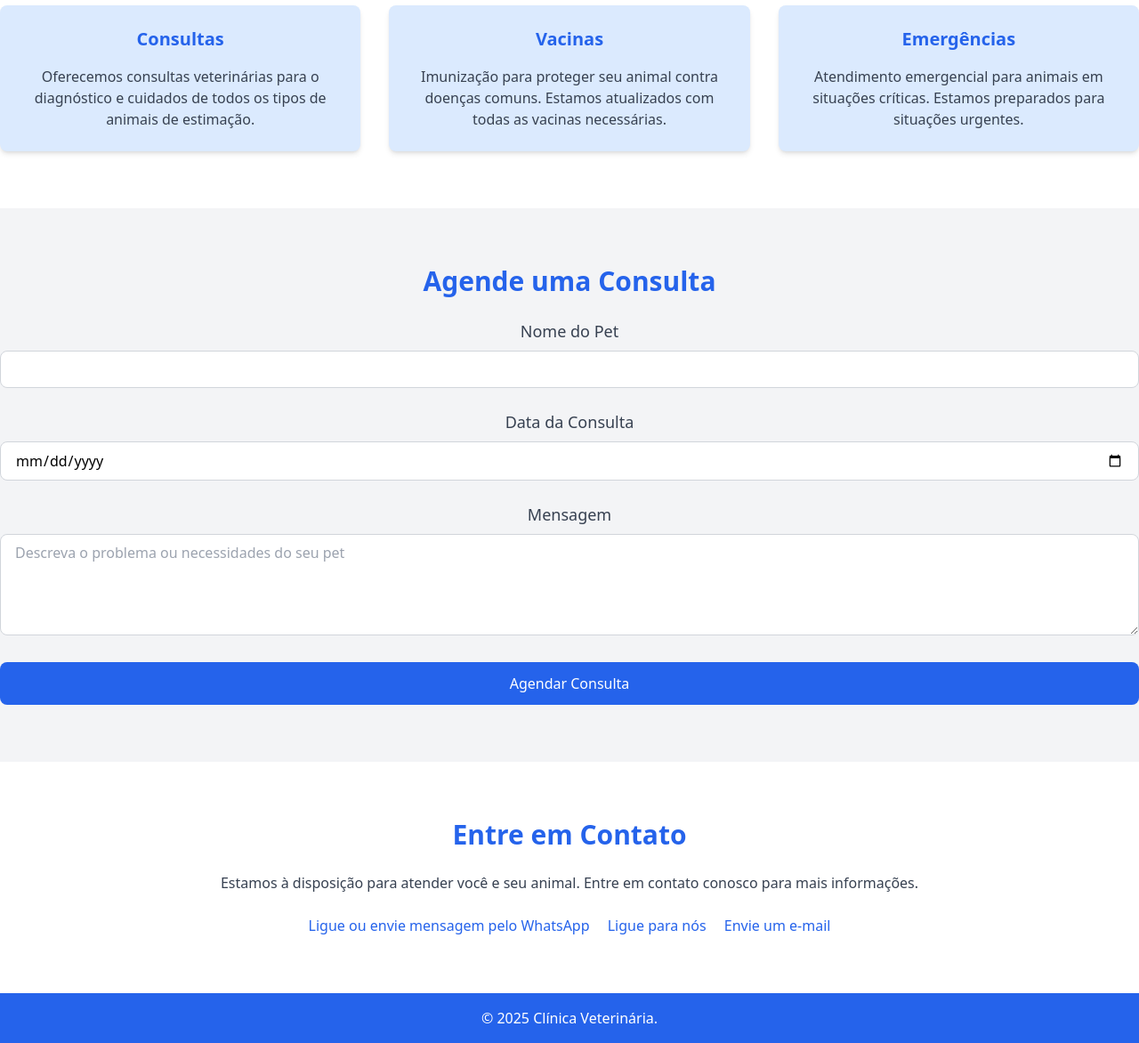
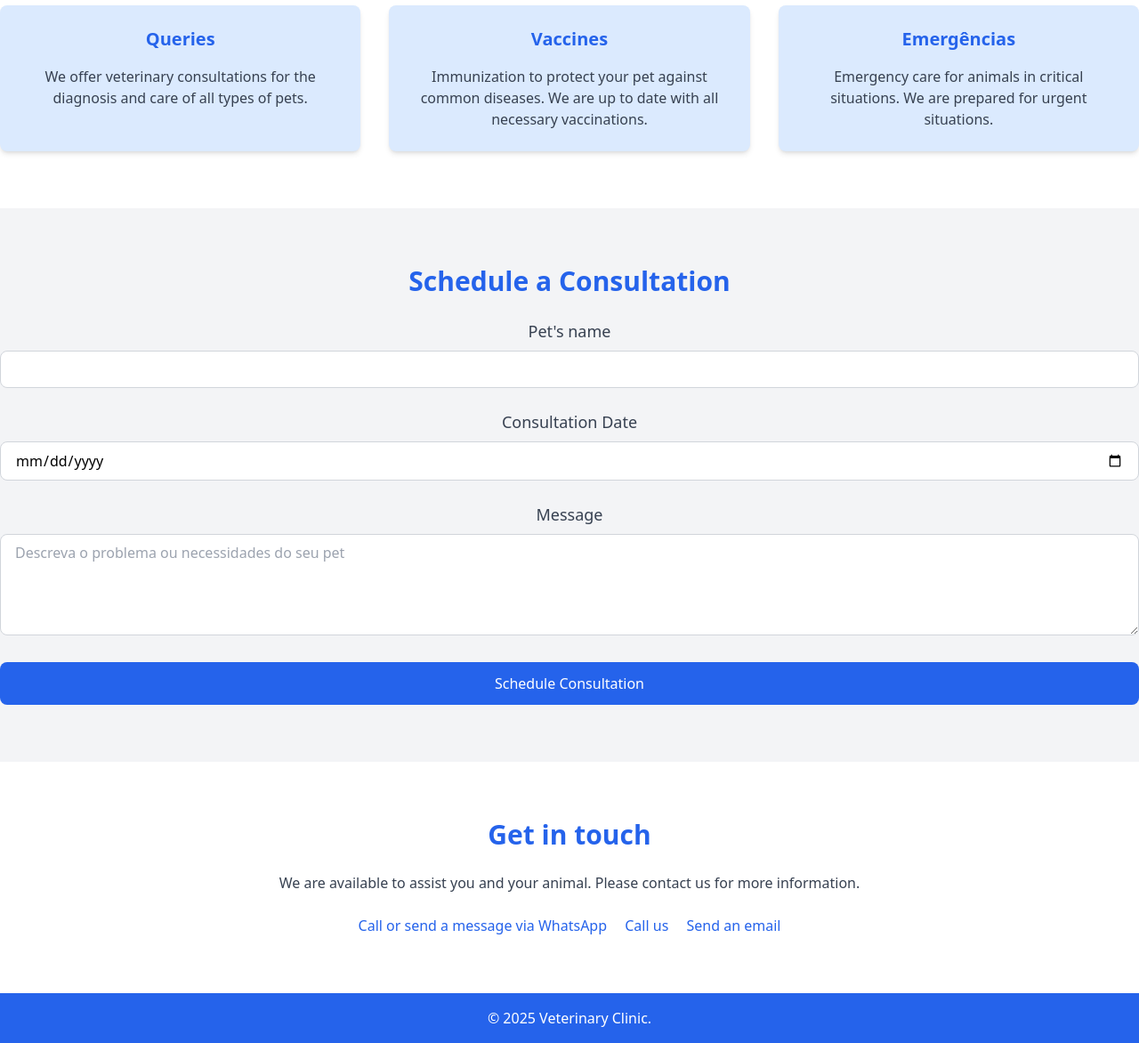
Before and after one commit to elvispereira072/clinica-veterinaria, a plain HTML site: page index.html in a window 1280 px wide. Shown: the part 566-1738 px from the top of the page at 89% size. Drawn offline with nearby package versions, Linux system fonts and the light colour scheme.

Commit message:
Update index.html

```diff
--- a/index.html
+++ b/index.html
@@ -1,9 +1,9 @@
 <!DOCTYPE html>
-<html lang="pt-br">
+<html lang="en">
 <head>
   <meta charset="UTF-8">
   <meta name="viewport" content="width=device-width, initial-scale=1.0">
-  <title>Clínica Veterinária</title>
+  <title>Veterinary Clinic</title>
   <script src="https://cdn.tailwindcss.com"></script>
 </head>
 <body class="font-sans bg-gray-100">
@@ -14,9 +14,9 @@
       <a href="#" class="text-white text-2xl font-bold">Clínica Vet</a>
       <div class="hidden md:flex space-x-4">
         <a href="#home" class="text-white hover:text-blue-200">Home</a>
-        <a href="#services" class="text-white hover:text-blue-200">Serviços</a>
-        <a href="#schedule" class="text-white hover:text-blue-200">Agende uma Consulta</a>
-        <a href="#contact" class="text-white hover:text-blue-200">Contato</a>
+        <a href="#services" class="text-white hover:text-blue-200">Services</a>
+        <a href="#schedule" class="text-white hover:text-blue-200">Schedule a Consultation</a>
+        <a href="#contact" class="text-white hover:text-blue-200">Contact</a>
       </div>
 
       <!-- Mobile Menu Button -->
@@ -41,7 +41,7 @@
     <!-- Fundo azul escuro com opacidade -->
     <div class="absolute inset-0 bg-blue-900 opacity-70"></div>
     <div class="absolute inset-0 flex items-center justify-center flex-col">
-      <h1 class="text-white text-4xl font-semibold text-center">Cuide do seu melhor amigo!</h1>
+      <h1 class="text-white text-4xl font-semibold text-center">Take care of your best friend!</h1>
       <!-- Foto do Pet -->
       <img src="assets/Gato2.jpeg" alt="Pet" class="mt-6 rounded-full shadow-lg w-34 h-32 object-cover">
     </div>
@@ -50,19 +50,19 @@
   <!-- Services Section -->
   <section id="services" class="py-16 bg-white">
     <div class="max-w-7xl mx-auto text-center">
-      <h2 class="text-3xl font-bold text-blue-600 mb-6">Nossos Serviços</h2>
+      <h2 class="text-3xl font-bold text-blue-600 mb-6">Our Services</h2>
       <div class="grid grid-cols-1 sm:grid-cols-2 lg:grid-cols-3 gap-8">
         <div class="bg-blue-100 p-6 rounded-lg shadow-md">
-          <h3 class="text-xl font-semibold text-blue-600">Consultas</h3>
-          <p class="text-gray-700 mt-4">Oferecemos consultas veterinárias para o diagnóstico e cuidados de todos os tipos de animais de estimação.</p>
+          <h3 class="text-xl font-semibold text-blue-600">Queries</h3>
+          <p class="text-gray-700 mt-4">We offer veterinary consultations for the diagnosis and care of all types of pets.</p>
         </div>
         <div class="bg-blue-100 p-6 rounded-lg shadow-md">
-          <h3 class="text-xl font-semibold text-blue-600">Vacinas</h3>
-          <p class="text-gray-700 mt-4">Imunização para proteger seu animal contra doenças comuns. Estamos atualizados com todas as vacinas necessárias.</p>
+          <h3 class="text-xl font-semibold text-blue-600">Vaccines</h3>
+          <p class="text-gray-700 mt-4">Immunization to protect your pet against common diseases. We are up to date with all necessary vaccinations.</p>
         </div>
         <div class="bg-blue-100 p-6 rounded-lg shadow-md">
           <h3 class="text-xl font-semibold text-blue-600">Emergências</h3>
-          <p class="text-gray-700 mt-4">Atendimento emergencial para animais em situações críticas. Estamos preparados para situações urgentes.</p>
+          <p class="text-gray-700 mt-4">Emergency care for animals in critical situations. We are prepared for urgent situations.</p>
         </div>
       </div>
     </div>
@@ -71,21 +71,21 @@
   <!-- Schedule Section -->
 <section id="schedule" class="py-16 bg-gray-100">
     <div class="max-w-7xl mx-auto text-center">
-      <h2 class="text-3xl font-bold text-blue-600 mb-6">Agende uma Consulta</h2>
+      <h2 class="text-3xl font-bold text-blue-600 mb-6">Schedule a Consultation</h2>
       <form id="agendamento-form" class="space-y-6">
         <div>
-          <label for="name" class="block text-lg font-medium text-gray-700">Nome do Pet</label>
+          <label for="name" class="block text-lg font-medium text-gray-700">Pet's name</label>
           <input type="text" id="name" name="name" class="w-full px-4 py-2 mt-2 border border-gray-300 rounded-lg focus:outline-none focus:ring-2 focus:ring-blue-500" required>
         </div>
         <div>
-          <label for="date" class="block text-lg font-medium text-gray-700">Data da Consulta</label>
+          <label for="date" class="block text-lg font-medium text-gray-700">Consultation Date</label>
           <input type="date" id="date" name="date" class="w-full px-4 py-2 mt-2 border border-gray-300 rounded-lg focus:outline-none focus:ring-2 focus:ring-blue-500" required>
         </div>
         <div>
-          <label for="message" class="block text-lg font-medium text-gray-700">Mensagem</label>
+          <label for="message" class="block text-lg font-medium text-gray-700">Message</label>
           <textarea id="message" name="message" rows="4" class="w-full px-4 py-2 mt-2 border border-gray-300 rounded-lg focus:outline-none focus:ring-2 focus:ring-blue-500" placeholder="Descreva o problema ou necessidades do seu pet"></textarea>
         </div>
-        <button type="submit" class="w-full bg-blue-600 text-white py-3 rounded-lg hover:bg-blue-700 transition">Agendar Consulta</button>
+        <button type="submit" class="w-full bg-blue-600 text-white py-3 rounded-lg hover:bg-blue-700 transition">Schedule Consultation</button>
       </form>
     </div>
   </section>
@@ -123,15 +123,15 @@
   <!-- Contact Section -->
 <section id="contact" class="py-16 bg-white">
     <div class="max-w-7xl mx-auto text-center">
-      <h2 class="text-3xl font-bold text-blue-600 mb-6">Entre em Contato</h2>
-      <p class="text-gray-700 mb-6">Estamos à disposição para atender você e seu animal. Entre em contato conosco para mais informações.</p>
+      <h2 class="text-3xl font-bold text-blue-600 mb-6">Get in touch</h2>
+      <p class="text-gray-700 mb-6">We are available to assist you and your animal. Please contact us for more information.</p>
       <div class="space-x-4">
         <!-- WhatsApp Link -->
-        <a href="https://wa.me/5513981430940" class="text-blue-600 hover:text-blue-800" target="_blank">Ligue ou envie mensagem pelo WhatsApp</a>
+        <a href="https://wa.me/5513981430940" class="text-blue-600 hover:text-blue-800" target="_blank">Call or send a message via WhatsApp</a>
         <!-- Phone Link -->
-        <a href="tel:+5513981430940" class="text-blue-600 hover:text-blue-800">Ligue para nós</a>
+        <a href="tel:+5513981430940" class="text-blue-600 hover:text-blue-800">Call us</a>
         <!-- Email Link -->
-        <a href="mailto:elvispereira070@gmail.com" class="text-blue-600 hover:text-blue-800">Envie um e-mail</a>
+        <a href="mailto:elvispereira070@gmail.com" class="text-blue-600 hover:text-blue-800">Send an email</a>
       </div>
     </div>
   </section>
@@ -139,7 +139,7 @@
 
   <!-- Footer -->
   <footer class="bg-blue-600 py-4 text-center text-white">
-    <p>&copy; 2025 Clínica Veterinária.</p>
+    <p>&copy; 2025 Veterinary Clinic.</p>
   </footer>
 
   <script>
```
